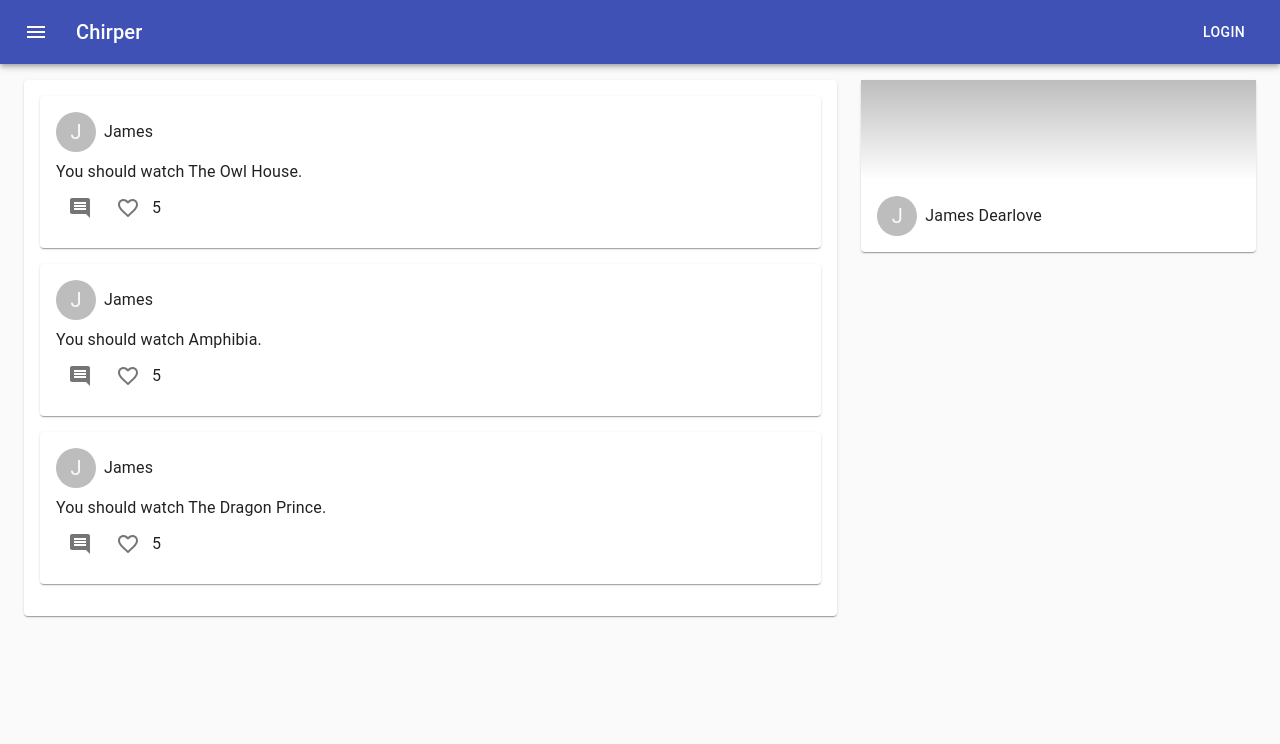
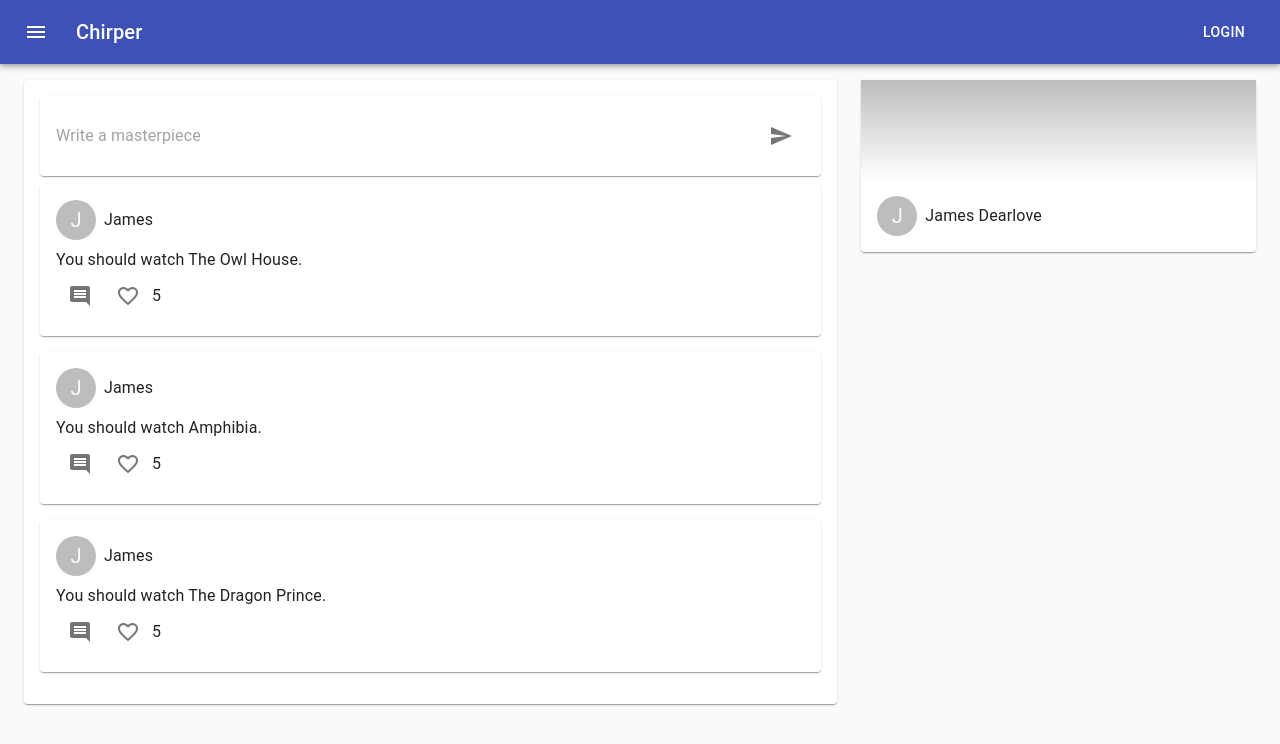
Before and after one commit to JamesDearlove/firebase-demo, a React (Create React App) app: page / in a window 1280 px wide. Shown: the top 744 px of the page. Built offline with nearby package versions, Linux system fonts and the light colour scheme.

Commit message:
Added CreatePost and Timeline component cleanup

```diff
--- /dev/null
+++ b/src/components/CreatePost.tsx
@@ -0,0 +1,37 @@
+import React from "react";
+import { IconButton, InputBase, makeStyles, Paper } from "@material-ui/core";
+import SendIcon from "@material-ui/icons/Send";
+
+const useStyles = makeStyles((theme) => ({
+  paper: {
+    padding: theme.spacing(2),
+    marginBottom: theme.spacing(1),
+    display: "flex",
+  },
+  textArea: {
+    width: "100%",
+  },
+  sendButton: {
+    marginRight: 0,
+    alignSelf: "flex-end",
+  },
+}));
+
+const CreatePost = () => {
+  const classes = useStyles();
+
+  return (
+    <Paper className={classes.paper}>
+      <InputBase
+        className={classes.textArea}
+        multiline={true}
+        placeholder="Write a masterpiece"
+      />
+      <IconButton className={classes.sendButton}>
+        <SendIcon />
+      </IconButton>
+    </Paper>
+  );
+};
+
+export default CreatePost;
--- a/src/components/Sidebar.tsx
+++ b/src/components/Sidebar.tsx
@@ -1,6 +1,6 @@
 import React from "react";
 import { Avatar, Box, makeStyles, Paper, Typography } from "@material-ui/core";
-import { grey } from "@material-ui/core/colors"
+import { grey } from "@material-ui/core/colors";
 
 const useStyles = makeStyles((theme) => ({
   sidebar: {
--- a/src/components/Timeline.tsx
+++ b/src/components/Timeline.tsx
@@ -1,80 +1,14 @@
 import React from "react";
-import {
-  Avatar,
-  Box,
-  IconButton,
-  makeStyles,
-  Typography,
-  Paper,
-} from "@material-ui/core";
-import FavoriteBorderIcon from "@material-ui/icons/FavoriteBorder";
-import CommentIcon from "@material-ui/icons/Comment";
+import { makeStyles, Paper } from "@material-ui/core";
+import CreatePost from "./CreatePost";
+import { TimelinePost, TimelinePostProps } from "./TimelinePost";
 
 const useStyles = makeStyles((theme) => ({
-  postPaper: {
-    marginBottom: theme.spacing(2),
-    padding: theme.spacing(2),
-  },
   timeline: {
     marginTop: theme.spacing(2),
     padding: theme.spacing(2),
   },
-  authorBox: {
-    display: "flex",
-    flexDirection: "row",
-    alignItems: "center",
-    marginBottom: theme.spacing(1),
-  },
-  authorText: {
-    marginLeft: theme.spacing(1),
-  },
-  actionsBox: {
-    display: "flex",
-    flexDirection: "row",
-    alignItems: "center",
-  },
 }));
-
-const PostActions = (props: TimelinePostProps) => {
-  const classes = useStyles();
-
-  return (
-    <Box className={classes.actionsBox}>
-      <IconButton>
-        <CommentIcon />
-      </IconButton>
-      <Box className={classes.actionsBox}>
-        <IconButton>
-          <FavoriteBorderIcon />
-        </IconButton>
-        <Typography>{props.likes}</Typography>
-      </Box>
-    </Box>
-  );
-};
-
-interface TimelinePostProps {
-  content: string;
-  author: string;
-  authorId: string;
-  likes: number;
-  comments: string[];
-}
-
-const TimelinePost = (props: TimelinePostProps) => {
-  const classes = useStyles();
-
-  return (
-    <Paper className={classes.postPaper}>
-      <Box className={classes.authorBox}>
-        <Avatar alt={props.author}>{props.author[0]}</Avatar>
-        <Typography className={classes.authorText}>{props.author}</Typography>
-      </Box>
-      <Typography>{props.content}</Typography>
-      <PostActions {...props} />
-    </Paper>
-  );
-};
 
 const tempPosts: TimelinePostProps[] = [
   {
@@ -105,6 +39,7 @@ const Timeline = () => {
 
   return (
     <Paper className={classes.timeline}>
+      <CreatePost />
       {tempPosts.map((post) => (
         <TimelinePost {...post} />
       ))}
--- /dev/null
+++ b/src/components/TimelinePost.tsx
@@ -0,0 +1,73 @@
+import React from "react";
+import {
+  Avatar,
+  Box,
+  IconButton,
+  makeStyles,
+  Typography,
+  Paper,
+} from "@material-ui/core";
+import FavoriteBorderIcon from "@material-ui/icons/FavoriteBorder";
+import CommentIcon from "@material-ui/icons/Comment";
+
+const useStyles = makeStyles((theme) => ({
+  postPaper: {
+    marginBottom: theme.spacing(2),
+    padding: theme.spacing(2),
+  },
+  authorBox: {
+    display: "flex",
+    flexDirection: "row",
+    alignItems: "center",
+    marginBottom: theme.spacing(1),
+  },
+  authorText: {
+    marginLeft: theme.spacing(1),
+  },
+  actionsBox: {
+    display: "flex",
+    flexDirection: "row",
+    alignItems: "center",
+  },
+}));
+
+export interface TimelinePostProps {
+  content: string;
+  author: string;
+  authorId: string;
+  likes: number;
+  comments: string[];
+}
+
+const PostActions = (props: TimelinePostProps) => {
+  const classes = useStyles();
+
+  return (
+    <Box className={classes.actionsBox}>
+      <IconButton>
+        <CommentIcon />
+      </IconButton>
+      <Box className={classes.actionsBox}>
+        <IconButton>
+          <FavoriteBorderIcon />
+        </IconButton>
+        <Typography>{props.likes}</Typography>
+      </Box>
+    </Box>
+  );
+};
+
+export const TimelinePost = (props: TimelinePostProps) => {
+  const classes = useStyles();
+
+  return (
+    <Paper className={classes.postPaper}>
+      <Box className={classes.authorBox}>
+        <Avatar alt={props.author}>{props.author[0]}</Avatar>
+        <Typography className={classes.authorText}>{props.author}</Typography>
+      </Box>
+      <Typography>{props.content}</Typography>
+      <PostActions {...props} />
+    </Paper>
+  );
+};
```
Also changed, not shown: src/components/MenuBar.tsx (+7 -7 lines).
